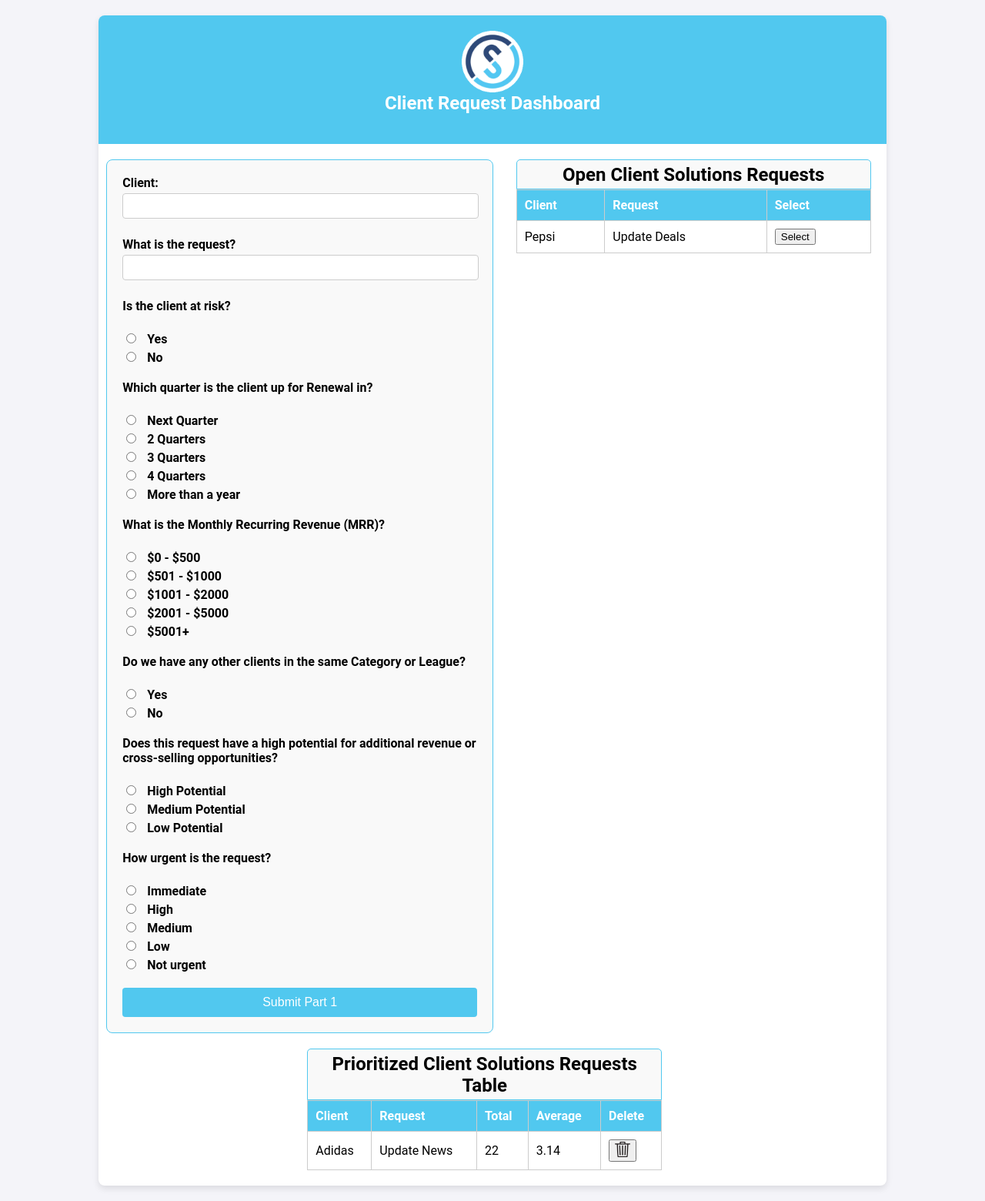
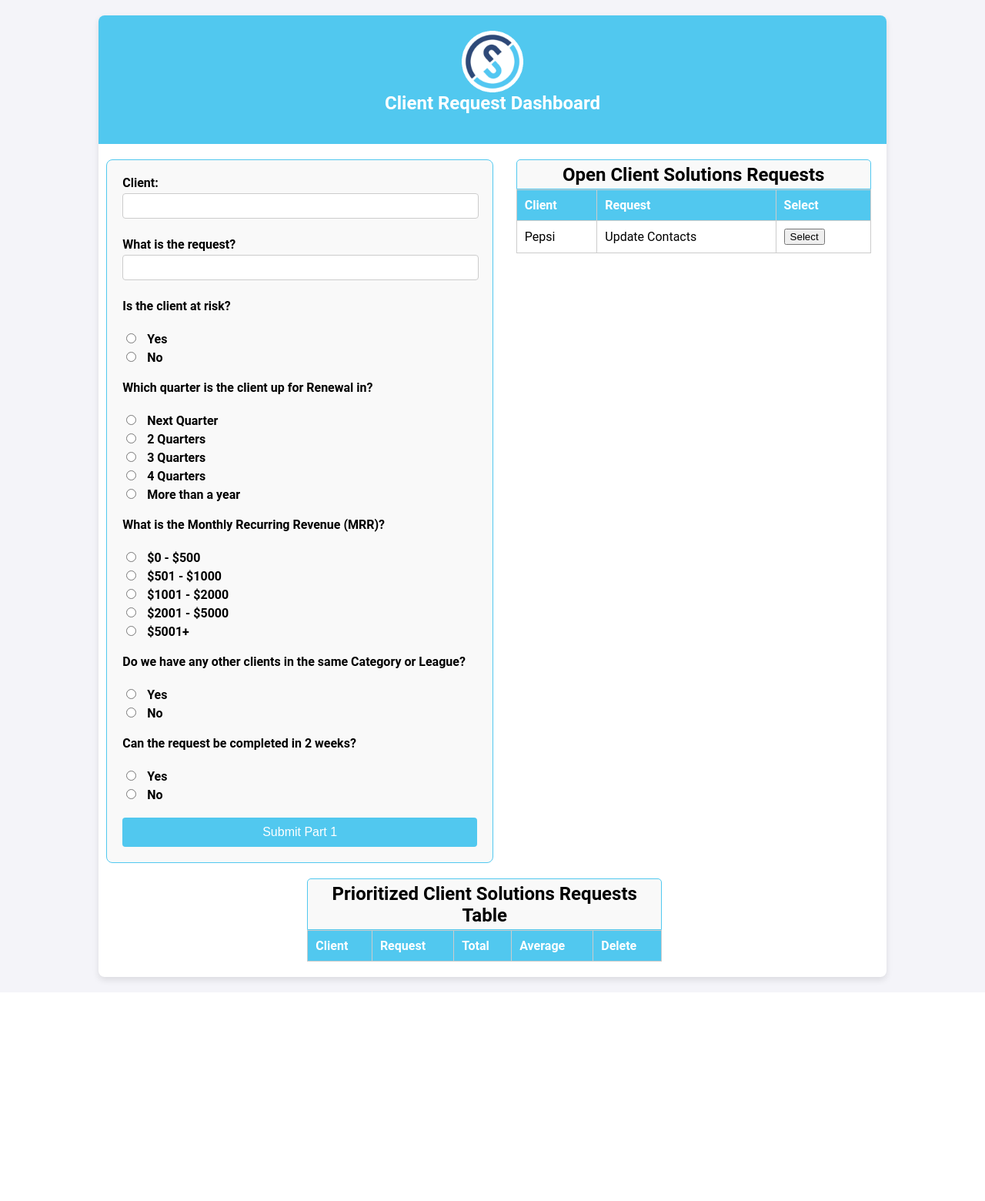
Before and after one commit to cbh49/suClientDash, a Flask app: page / in a window 1280 px wide. Shown: the whole page at 77% size. After the commit the page ends 1279 px from the top, so only its background shows below. Run offline with Flask 2, Linux system fonts and the light colour scheme; data comes from the database, SQL or seed files in the repository; data that the repository does not hold is empty.

Commit message:
Form changes

```diff
--- a/main.py
+++ b/main.py
@@ -3,8 +3,15 @@
 import os
 import json
 
+
+
 # Use the /tmp directory for the SQLite database in Vercel
-DATABASE = '/tmp/sponsor_dashboard.db'
+if os.getenv("VERCEL_ENV"):
+    # Running on Vercel
+    DATABASE = '/tmp/sponsor_dashboard.db'
+else:
+    # Running locally
+    DATABASE = './sponsor_dashboard.db'
 
 def get_db():
     conn = sqlite3.connect(DATABASE)
@@ -20,7 +27,9 @@
             request TEXT NOT NULL,
             atRisk INTEGER NOT NULL,
             quarter INTEGER NOT NULL,
-            revenue INTEGER NOT NULL
+            revenue INTEGER NOT NULL,
+            comp INTEGER NOT NULL,
+            urgency INTEGER NOT NULL
         )
     ''')
     c.execute('''
@@ -37,6 +46,18 @@
 
 create_tables()
 
+app = Flask(__name__)
+
+
+@app.route('/get-partial-requests', methods=['GET'])
+def get_partial_requests():
+    try:
+        partial_requests = fetch_partial_requests()
+        return jsonify(partial_requests)
+    except Exception as e:
+        return jsonify({'error': str(e)}), 500
+
+
 def query_db(query, args=(), one=False):
     conn = get_db()
     cur = conn.execute(query, args)
@@ -45,7 +66,7 @@
     conn.close()
     return (rv[0] if rv else None) if one else rv
 
-app = Flask(__name__)
+
 
 @app.route('/')
 def form():
@@ -54,26 +75,61 @@
 @app.route('/submit-form-part1', methods=['POST'])
 def submit_form_part1():
     try:
-        data = request.form
+        print("Received form submission")  # Confirm function is called
+
+        # Try to retrieve and print the entire form data
+        try:
+            data = request.form
+            print("Form data received:", data)  # Print the entire form data for debugging
+        except Exception as data_error:
+            print(f"Error accessing form data: {data_error}")
+            return jsonify({'error': f'Error accessing form data: {data_error}'}), 500
+
         client = data.get('client')
         request_text = data.get('request')
-        atRisk = int(data.get('atRisk'))
-        quarter = int(data.get('quarter'))
-        revenue = int(data.get('revenue'))
+
+        # Print received values to debug
+        print(f"Client: {client}")
+        print(f"Request Text: {request_text}")
+
+        # Insert dummy values for testing if necessary
+        atRisk = 0
+        quarter = 0
+        revenue = 0
+        comp = 0
+        urgency = 0
 
         conn = get_db()
         c = conn.cursor()
-        c.execute('''INSERT INTO partial_requests (client, request, atRisk, quarter, revenue)
-                     VALUES (?, ?, ?, ?, ?)''',
-                  (client, request_text, atRisk, quarter, revenue))
-        conn.commit()
+        try:
+            c.execute('''INSERT INTO partial_requests (client, request, atRisk, quarter, revenue, comp, urgency)
+                        VALUES (?, ?, ?, ?, ?, ?, ?)''',
+                      (client, request_text, atRisk, quarter, revenue, comp, urgency))
+            conn.commit()
+            print("Data inserted successfully")  # Confirm successful insertion
+        except Exception as db_error:
+            print(f"Database Insertion Error: {db_error}")
+            return jsonify({'error': f'Database Insertion Error: {db_error}'}), 500
 
+        # Fetch the clientId of the newly inserted record
+        clientId = c.lastrowid
+        print(f"Generated clientId: {clientId}")  # Check what clientId is being generated
+
+        conn.close()
+
+        # Fetch the updated list of partial requests
         partial_requests = fetch_partial_requests()
-        conn.close()
+
+        # Ensure that the clientId is correctly added to the response
+        for request in partial_requests:
+            if request['client'] == client and request['request'] == request_text:
+                request['clientId'] = clientId
 
         return jsonify(partial_requests)
     except Exception as e:
+        print(f"Error: {e}")
         return jsonify({'error': str(e)}), 500
+
 
 @app.route('/submit-form-part2', methods=['POST'])
 def submit_form_part2():
@@ -82,18 +138,24 @@
         clientId = data.get('clientId')
         client_data = json.loads(data.get('clientData'))
 
+        print(f"Received clientId: {clientId}")
+        print(f"Received clientData: {client_data}")
+
         scout = int(data.get('scout'))
         country = int(data.get('country'))
         resources = int(data.get('resources'))
         strategic = int(data.get('strategic'))
 
+        print(f"Received clientId: {clientId}")
+        print(f"Received clientData: {client_data}")
+
         partial_request = query_db('SELECT * FROM partial_requests WHERE clientId = ?', [clientId], one=True)
         if partial_request is None:
             return jsonify({'error': 'Partial request not found'}), 404
 
-        atRisk, quarter, revenue = partial_request[3], partial_request[4], partial_request[5]
-        total = atRisk + quarter + revenue + scout + country + resources + strategic
-        average = total / 7.0
+        atRisk, quarter, revenue, comp, urgency = partial_request[3], partial_request[4], partial_request[5],partial_request[6], partial_request[7]
+        total = atRisk + quarter + revenue + comp + urgency + scout + country + resources + strategic
+        average = total / 9.0
 
         conn = get_db()
         c = conn.cursor()
@@ -112,13 +174,10 @@
 
 
 
-@app.route('/get-partial-requests', methods=['GET'])
-def get_partial_requests():
-    try:
-        partial_requests = fetch_partial_requests()
-        return jsonify(partial_requests)
-    except Exception as e:
-        return jsonify({'error': str(e)}), 500
+def fetch_partial_requests():
+    partial_requests = query_db('SELECT * FROM partial_requests')
+    return [dict(clientId=row[0], client=row[1], request=row[2], atRisk=row[3], quarter=row[4], revenue=row[5], comp=row[6], urgency=row[7])
+            for row in partial_requests]
 
 @app.route('/get-final-requests', methods=['GET'])
 def get_final_requests():
@@ -143,7 +202,7 @@
 
 def fetch_partial_requests():
     partial_requests = query_db('SELECT * FROM partial_requests')
-    return [dict(clientId=row[0], client=row[1], request=row[2], atRisk=row[3], quarter=row[4], revenue=row[5])
+    return [dict(clientId=row[0], client=row[1], request=row[2], atRisk=row[3], quarter=row[4], revenue=row[5], comp=row[6], urgency=row[7])
             for row in partial_requests]
 
 if __name__ == '__main__':
--- a/templates/index.html
+++ b/templates/index.html
@@ -73,26 +73,11 @@
                     <label for="compNo" class="inline-label">No</label>
                 </div>
                 <div class="form-group">
-                    <label for="additional">Does this request have a high potential for additional revenue or cross-selling opportunities?</label><br>
-                    <input type="radio" id="additional5" name="additional" value="5" required>
-                    <label for="additional5" class="inline-label">High Potential</label><br>
-                    <input type="radio" id="additional3" name="additional" value="3">
-                    <label for="additional3" class="inline-label">Medium Potential</label><br>
-                    <input type="radio" id="additional1" name="additional" value="1">
-                    <label for="additional1" class="inline-label">Low Potential</label>
-                </div>
-                <div class="form-group">
-                    <label for="urgency">How urgent is the request?</label><br>
-                    <input type="radio" id="urgency5" name="urgency" value="5" required>
-                    <label for="urgency5" class="inline-label">Immediate</label><br>
-                    <input type="radio" id="urgency4" name="urgency" value="4">
-                    <label for="urgency4" class="inline-label">High</label><br>
-                    <input type="radio" id="urgency3" name="urgency" value="3">
-                    <label for="urgency3" class="inline-label">Medium</label><br>
-                    <input type="radio" id="urgency2" name="urgency" value="2">
-                    <label for="urgency2" class="inline-label">Low</label><br>
-                    <input type="radio" id="urgency0" name="urgency" value="0">
-                    <label for="urgency0" class="inline-label">Not urgent</label>
+                    <label for="urgency">Can the request be completed in 2 weeks?</label><br>
+                    <input type="radio" id="urgencyYes" name="urgency" value="0" required>
+                    <label for="urgencyYes" class="inline-label">Yes</label><br>
+                    <input type="radio" id="urgencyNo" name="urgency" value="3">
+                    <label for="urgencyNo" class="inline-label">No</label>
                 </div>
                 <button type="submit" id="submitBtn1">Submit Part 1</button>
             </form>
@@ -198,6 +183,7 @@
 document.getElementById('clientFormPart2').addEventListener('submit', function(event) {
     event.preventDefault();
     const formData = new FormData(this);
+    console.log('FormData being sent for part 2:', Object.fromEntries(formData.entries()));  // Debugging line
     fetch('/submit-form-part2', {
         method: 'POST',
         body: formData
@@ -224,7 +210,11 @@
     const noRequestsMessage = document.getElementById('noRequestsMessage');
 
     tableBody.innerHTML = '';
-    if (data.length === 0) {
+    if (data.error) {
+        console.error('Error fetching data:', data.error);
+        noRequestsMessage.style.display = 'block';
+        noRequestsMessage.textContent = 'Error: ' + data.error;
+    } else if (data.length === 0) {
         noRequestsMessage.style.display = 'block';
     } else {
         noRequestsMessage.style.display = 'none';
@@ -242,9 +232,9 @@
             const selectButton = document.createElement('button');
             selectButton.textContent = 'Select';
             selectButton.dataset.index = index;
-            selectButton.dataset.clientId = item.clientId;
+            selectButton.dataset.clientId = item.clientId;  // Ensure clientId is set
             selectButton.addEventListener('click', function() {
-                document.getElementById('clientId').value = item.clientId;
+                document.getElementById('clientId').value = item.clientId;  // Set clientId in hidden input field
                 document.querySelector('.identifier').textContent = 'Request for: ' + item.client;
                 document.getElementById('clientFormPart2').style.display = 'block';
                 document.getElementById('clientData').value = JSON.stringify(item);
@@ -256,6 +246,7 @@
         });
     }
 }
+
 
 function updateFinalTable(data) {
     console.log('Updating final table with data:', data);
```
Also changed, not shown: sql.py (+19 -4 lines), sponsor_dashboard.db, vercel.json, 1 other file.
